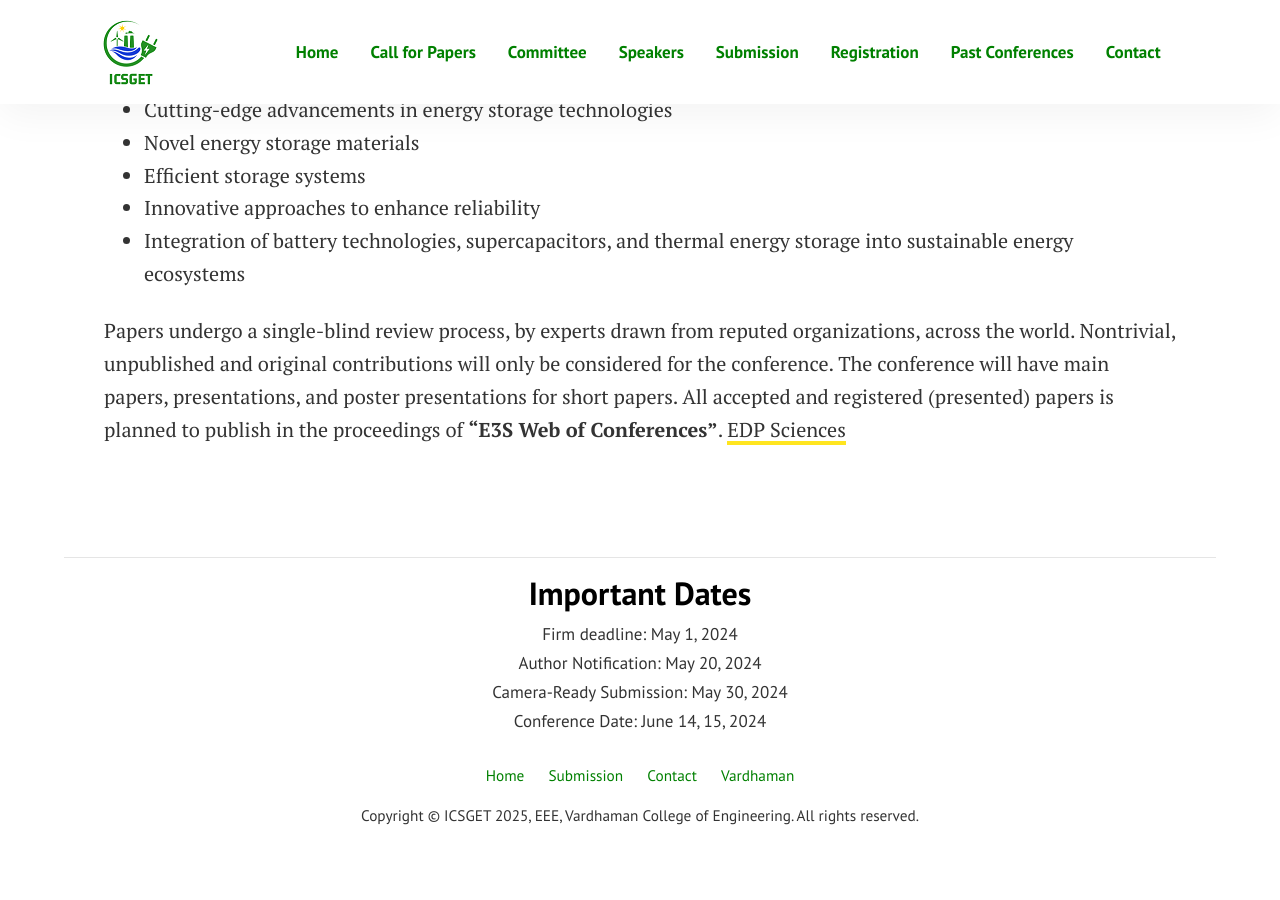
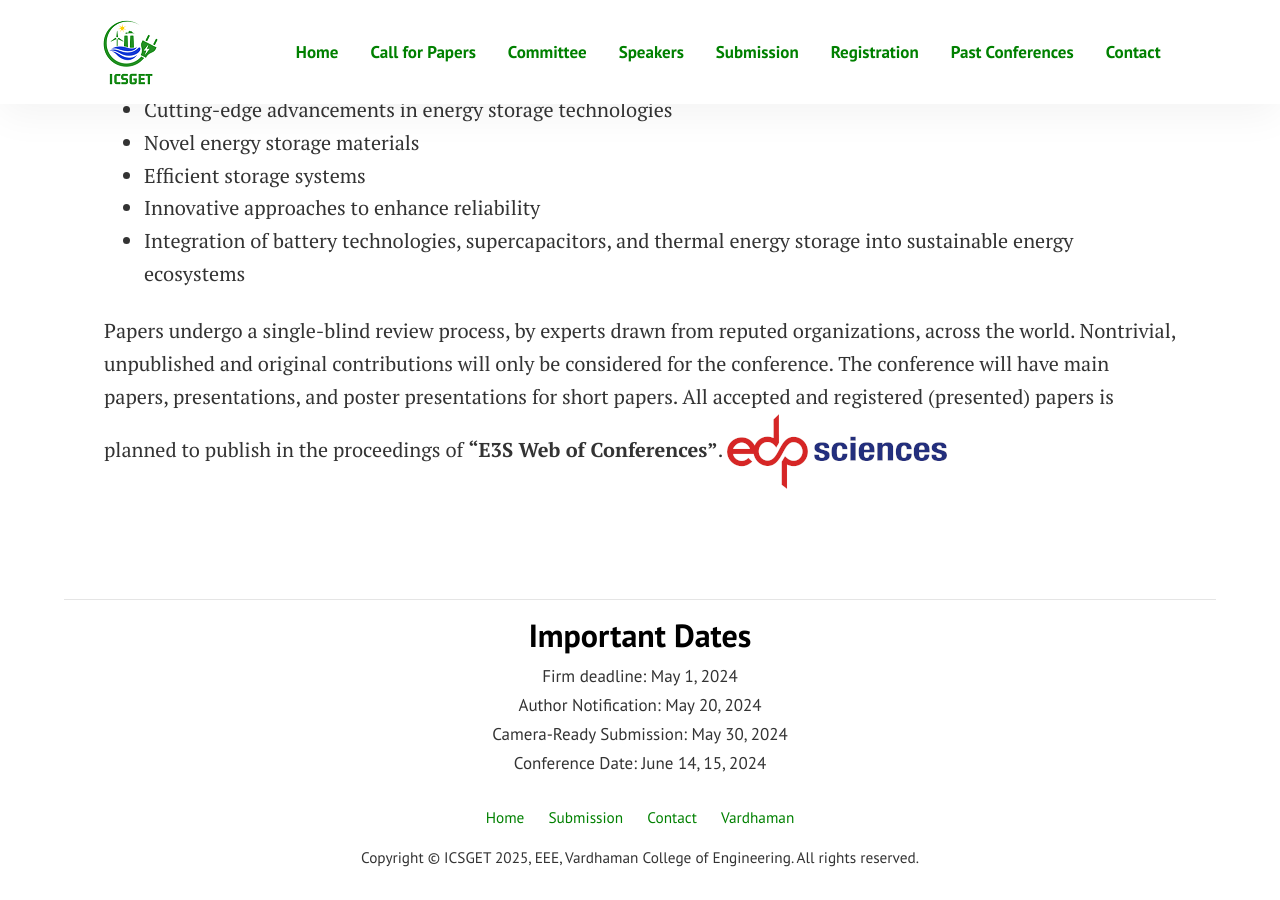
Before and after one commit to sravivarmanvce/temp, a Jekyll site: the page built from pages/callforpapers.md, in a window 1280 px wide and 900 px high, scrolled down 1753 px. Built offline with Jekyll 4.4.1, drawn with Linux system fonts in a browser that asks for light colours; before the commit the page ends 2611 px from its top, so only the background shows below that.

Commit message:
Update callforpapers.md

```diff
--- a/pages/callforpapers.md
+++ b/pages/callforpapers.md
@@ -43,4 +43,4 @@ The ICSGET-2024 is a platform both for industry and academia to present and disc
 - Integration of battery technologies, supercapacitors, and thermal energy storage into sustainable energy ecosystems
 
 Papers undergo a single-blind review process, by experts drawn from reputed organizations, across the world. Nontrivial, unpublished and original contributions will only be considered for the conference. The conference will have main papers, presentations, and poster presentations for short papers. All accepted and registered (presented) papers is planned to publish in the proceedings of **"E3S Web of Conferences”**.
-[EDP Sciences](../assets/images/e3s.png "EDP Sciences")
+![EDP Sciences](../assets/images/e3s.png "EDP Sciences")
```
